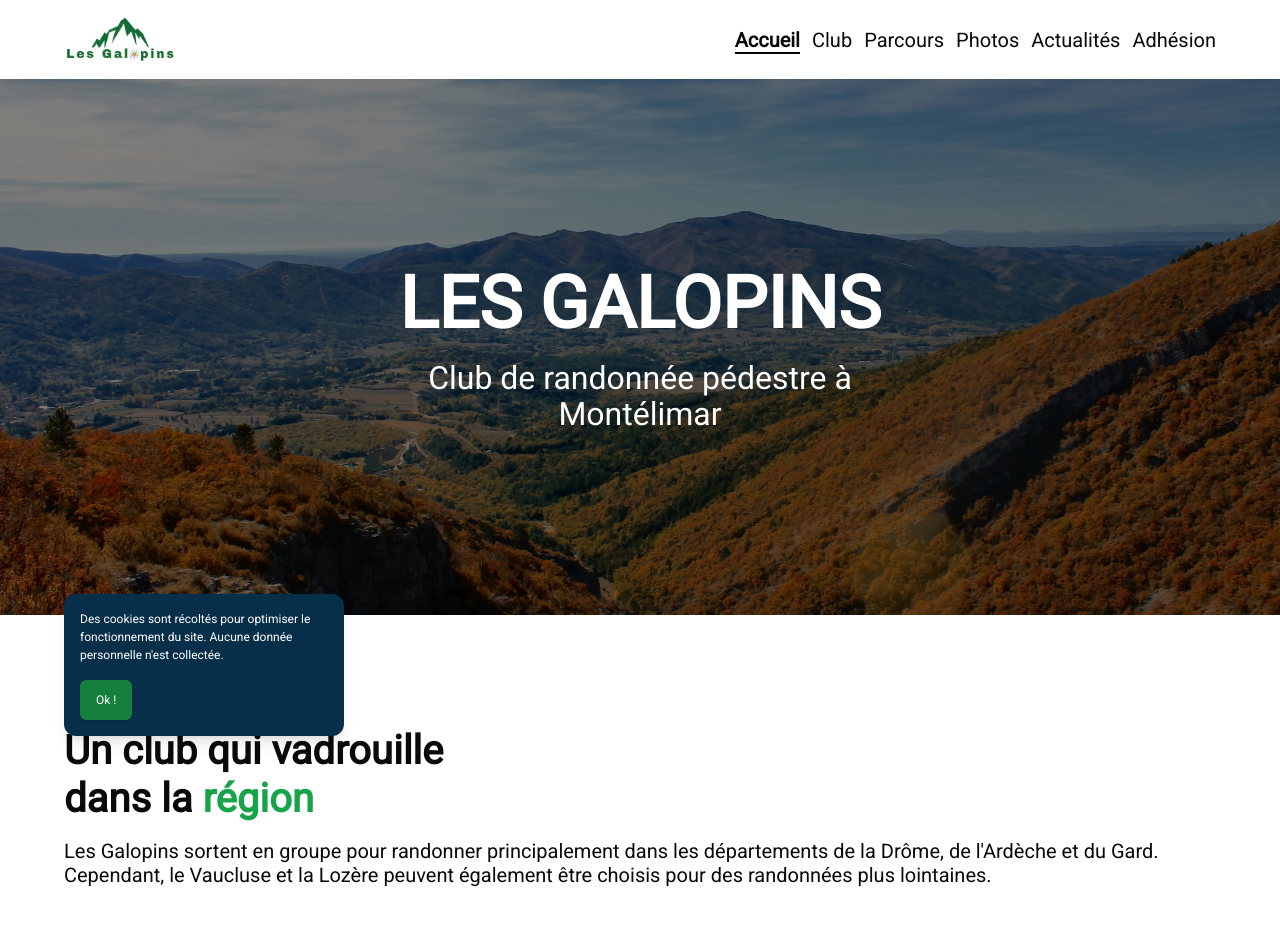
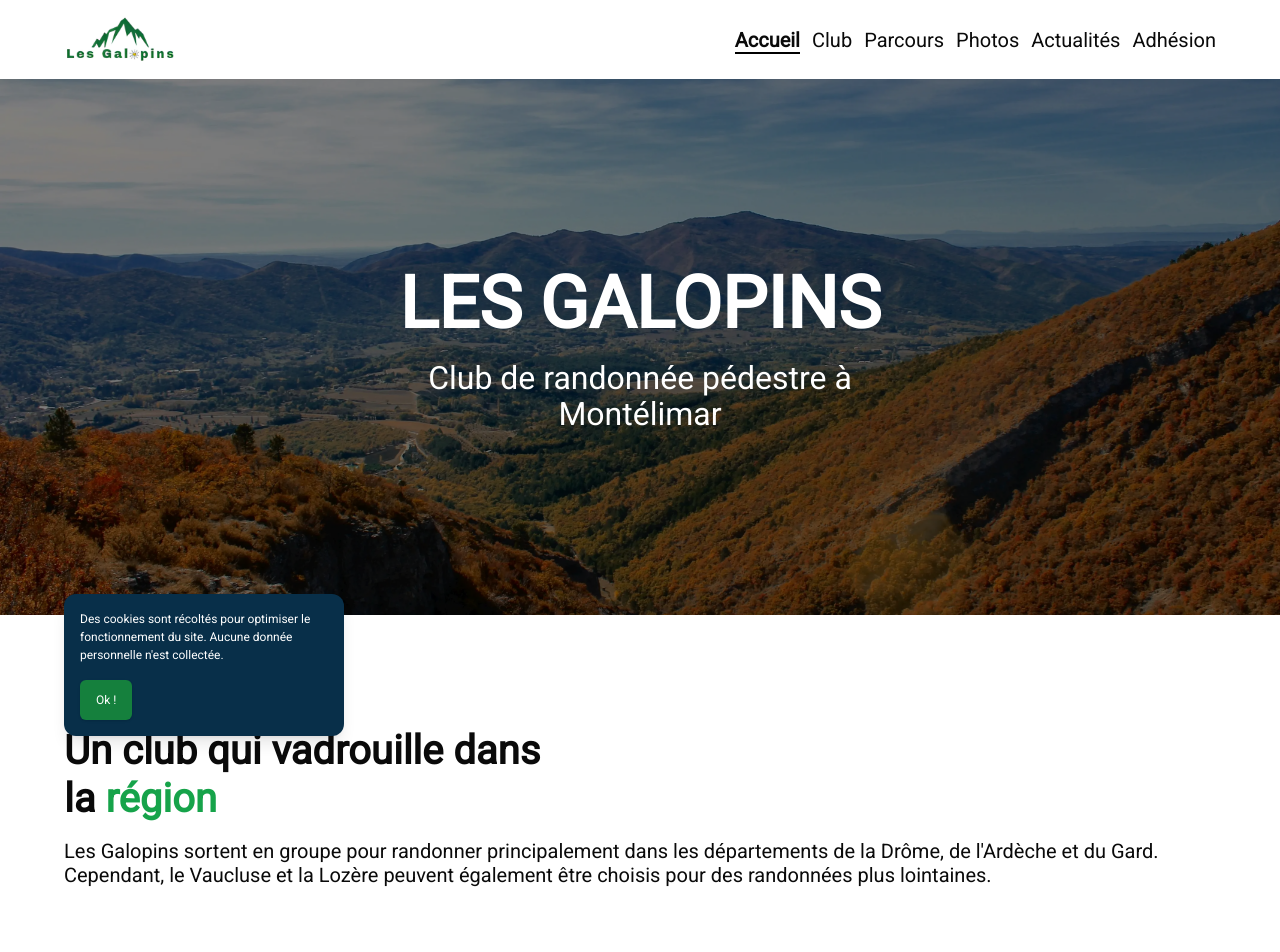
Before and after one commit to SebastienLaurentt/Galopins-Next-V2, a Next.js app: page / in a window 1280 px wide. Shown: the top 952 px of the page. Built offline with nearby package versions, Linux system fonts and the light colour scheme.

Commit message:
set h2 max-w to lg display

```diff
--- a/app/globals.css
+++ b/app/globals.css
@@ -79,7 +79,7 @@
   }
 
   h2 {
-    @apply text-xl md:text-3xl leading-8 md:leading-[48px] font-semibold mb-4 text-primary max-w-[320px] md:max-w-[460px];
+    @apply text-xl md:text-3xl leading-8 md:leading-[48px] font-semibold mb-4 text-primary max-w-[320px] md:max-w-[460px] lg:max-w-[480px];
   }
 
   h3 {
```
